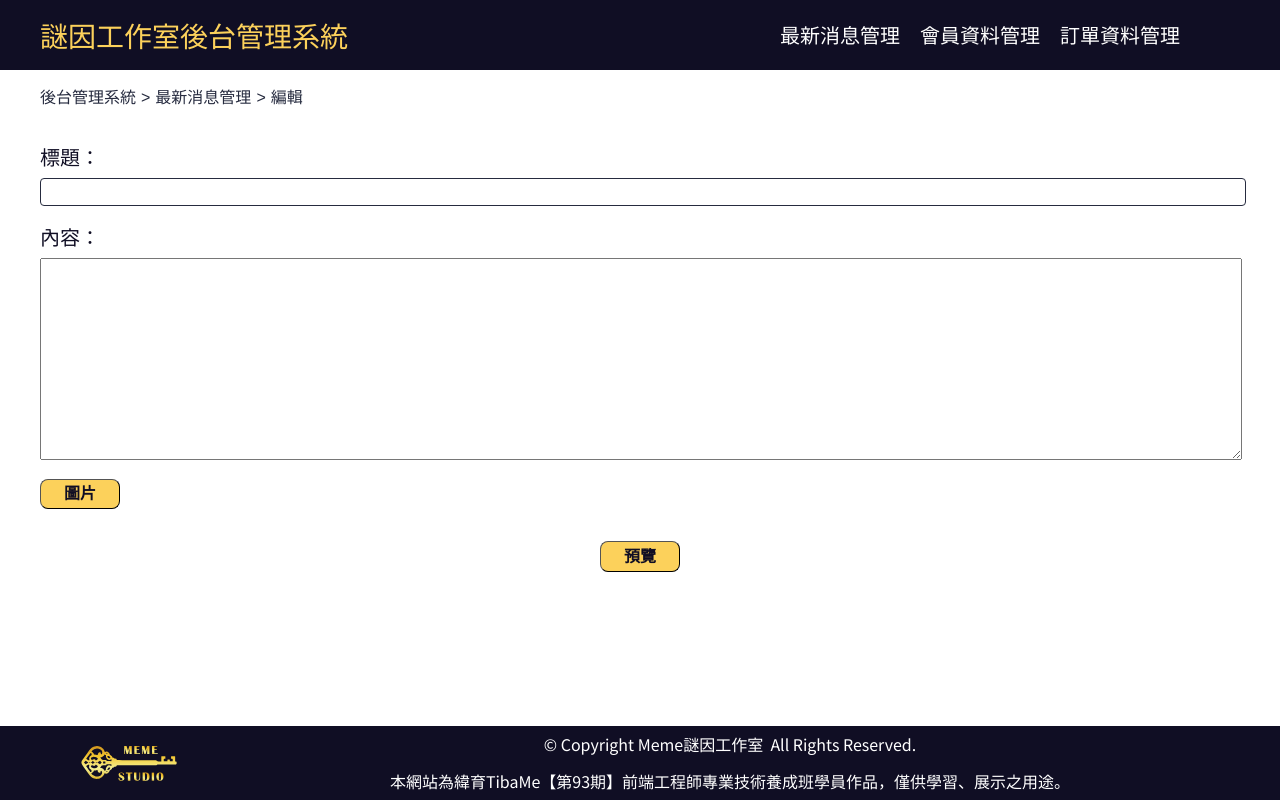
After one commit to phoebewang04/memeapple, a PHP site: page /backstage_news_edit.html in a window 1280 px wide. The commit adds this page. Run offline with PHP 8.4, Linux system fonts and the light colour scheme; some libraries are stand-ins or nearby versions.

Commit message:
最新消息第一版；ckeditor跑版無法處理，先用textarea

```diff
--- /dev/null
+++ b/backstage_news_edit.html
@@ -0,0 +1,105 @@
+<!DOCTYPE html>
+<html lang="en">
+<head>
+    <meta charset="UTF-8">
+    <meta name="viewport" content="width=device-width, initial-scale=1.0">
+    <link rel="preconnect" href="https://fonts.googleapis.com">
+    <link rel="preconnect" href="https://fonts.gstatic.com" crossorigin>
+    <link
+        href="https://fonts.googleapis.com/css2?family=Dancing+Script:wght@400..700&family=Noto+Sans+TC:wght@100..900&display=swap"
+        rel="stylesheet">
+    <script src="https://kit.fontawesome.com/f484a5c220.js" crossorigin="anonymous"></script>
+    <link rel="stylesheet" href="./src/assets/css/style.css">
+
+    <!-- ckeditor -->
+    <script src="https://cdn.ckeditor.com/ckeditor5/16.0.0/classic/ckeditor.js"></script>
+
+    <title>謎因工作室最新消息編輯</title>
+</head>
+<body class="backstage_body">
+    <header class="top backstage_header">
+        <a href="#"><h2 class="backstage_topic">謎因工作室後台管理系統</h2></a>
+        <i class="fa fa-bars" aria-hidden="true" onclick="showMenuBar()"></i>
+        <ul id="menuBar">
+            <li><a href="">最新消息管理</a></li>
+            <li><a href="">會員資料管理</a></li>
+            <li><a href="">訂單資料管理</a></li>
+        </ul>
+    </header>
+
+    <main class="backstage_main">
+        <div class="wrapper backstage_wrapper">
+            <div class="backstage_selection">
+                <nav class="backstage_breadcrumb">
+                    <ul>
+                        <li><a href="#">後台管理系統</a></li>
+                        <li>&gt;</li>
+                        <li><a href="#">最新消息管理</a></li>
+                        <li>&gt;</li>
+                        <li><a href="#">編輯</a></li>
+                    </ul>
+                </nav>
+            </div>
+            <div class="backstage_page_content">
+                <div class="backstage_news_editor">
+                    <h2>標題：</h2>
+                    <input class="backstage_title_input" type="text">
+                    <h2>內容：</h2>
+                    <!-- ckeditor -->
+                    <!-- <div id="editor">This is some sample content.</div>
+                    <script>
+                            ClassicEditor
+                                    .create(document.querySelector(
+                                            '#editor'))
+                                    .then(editor=>{
+                                        console.log(editor);
+                                    })
+                                    .catch(error=>{
+                                        console.error(error);
+                                    });
+                    </script> -->
+
+                    <!-- textarea -->
+                    <div>
+                        <textarea name="" id=""></textarea>
+                    </div>
+                    <br>
+                    <button class="btn backstage_button">圖片</button>
+                </div>
+                <div class="backstage_panel">
+                    <!-- click this button to show div id="backstage_news_preview" -->
+                    <button class="btn backstage_button" id="button_preview">預覽</button>
+                </div>
+                <!-- 預覽，應該要改用popup -->
+                <div class="backstage_news_preview" id="backstage_news_preview" style="display: none;">
+                    <div class="test"></div>
+                    <div class="backstage_panel">
+                        <button class="btn backstage_button">儲存</button>
+                    </div>
+                </div>
+            </div>
+        </div>
+    </main>
+
+    <footer>
+
+        <div class="bottom backstage_footer">
+
+            <div>
+                <img src="./img/memelogo.svg" alt="">
+            </div>
+
+
+            <div class="bm_text">
+                <p>© Copyright Meme謎因工作室&nbsp;&nbsp;All Rights Reserved.</p>
+                <p>本網站為緯育TibaMe【第93期】前端工程師專業技術養成班學員作品，僅供學習、展示之用途。</p>
+            </div>
+
+        </div>
+
+    </footer>
+
+
+
+</body>
+</html>
--- a/src/assets/css/style.css
+++ b/src/assets/css/style.css
@@ -50,7 +51,6 @@ a {
 }
 
 .wrapper {
-  max-width: 1200px;
   width: 100%;
 }
 
@@ -503,6 +503,8 @@ i.fa-dollar-sign {
 
 .backstage_wrapper {
   margin: 0 auto;
+  width: 100%;
+  max-width: 1200px;
 }
 
 .backstage_footer {
@@ -518,7 +520,7 @@ i.fa-dollar-sign {
 }
 
 .backstage_selection {
-  height: 200px;
+  max-height: 200px;
   display: flex;
   flex-direction: column;
   justify-content: space-around;
@@ -585,7 +587,11 @@ i.fa-dollar-sign {
 }
 
 .backstage_panel {
-  padding-top: 20px;
+  padding: 20px 0;
+  width: calc(50% + 40px);
+  align-self: flex-end;
+  display: flex;
+  justify-content: space-between;
 }
 
 .backstage_tablezone {
@@ -596,6 +602,18 @@ i.fa-dollar-sign {
 
 .backstage_button {
   height: 30.8px;
+  position: static;
+  margin: 0;
+  border-width: 0.8px;
+  font-size: 16px;
+  width: 80px;
+}
+.backstage_button:active {
+  background-color: #FFE8BB;
+}
+
+.backstage_button:hover {
+  border-width: 2px;
 }
 
 .backstage_table {
@@ -1732,4 +1789,52 @@ button:hover {
   cursor: pointer;
 }
 
+.backstage_page_content {
+  display: flex;
+  flex-direction: column;
+}
+
+.backstage_news_editor {
+  margin-top: 20px;
+  height: calc(100% - 250px);
+  padding-bottom: 12px;
+}
+.backstage_news_editor h2 {
+  color: #100E24;
+  font-size: 20px;
+  padding-top: 12px;
+}
+.backstage_news_editor textarea {
+  width: 100%;
+  height: 200px;
+}
+
+.backstage_title_input {
+  font-size: 16px;
+  padding-left: 4px;
+  line-height: 1.6;
+  border-radius: 4px;
+  width: 100%;
+  margin-right: 35px;
+  border: 1px solid #262B3F;
+}
+.backstage_title_input:focus {
+  outline: 1px solid #262B3F;
+  box-shadow: 0px 0px 1.2px 0px inset #262B3F;
+}
+
+.backstage_news_preview {
+  width: 100%;
+  flex-direction: column;
+}
+.backstage_news_preview .backstage_panel {
+  margin-left: auto;
+}
+
+.test {
+  width: 100%;
+  background-color: aqua;
+  height: 675px;
+}
+
 /*# sourceMappingURL=style.css.map */
--- a/src/assets/sass/basic/_font.scss
+++ b/src/assets/sass/basic/_font.scss
@@ -1,22 +1,10 @@
 // @include google-font( 'Noto Sans TC' );
-<<<<<<< HEAD
-=======
-<<<<<<< HEAD
-$fontsize: (
-    "h1": 54px,
-    "h2": 28px,
-    "h3": 24px,
-    "h4": 20px,
-    "p": 18px
-=======
->>>>>>> 21ae6111107f7e38bf7a410b1bdd0d9ce3169538
 $fontsize:(
     "h1":  54px,
     "h2":  28px,
     "h3":  24px,
     "h4":  20px,
     "p":   18px
->>>>>>> afdf37385858532de6cbc971b535675229bc1f7b
 );
 
 $lineheight: (
--- a/src/assets/sass/page/_backstage.scss
+++ b/src/assets/sass/page/_backstage.scss
@@ -30,6 +30,8 @@
 
 .backstage_wrapper{
     margin: 0 auto;
+    width: 100%;
+    max-width: 1200px;
     // border: 1px solid map-get($colors, darkblue );
 }
 
@@ -49,7 +51,7 @@
 
 .backstage_selection{
     // background-color: green;
-    height: 200px;
+    max-height: 200px;
     display: flex;
     flex-direction: column;
     justify-content: space-around;
@@ -128,7 +130,7 @@
 
 .backstage_panel{
     // background-color: red;
-    padding-top: 20px;
+    padding: 20px 0;
     width: calc(50% + 40px);
     align-self: flex-end;
 
--- /dev/null
+++ b/src/assets/sass/page/_bnewsedit.scss
@@ -0,0 +1,52 @@
+.backstage_page_content{
+    display: flex;
+    flex-direction: column;
+}
+
+.backstage_news_editor{
+    // background-color: aqua;
+    margin-top: 20px;
+    height: calc(100% - 250px);
+    padding-bottom: 12px;
+
+    & h2{
+        color: map-get($colors, darkblue );
+        font-size: 20px;
+        padding-top: 12px;
+    }
+
+    & textarea{
+        width: 100%;
+        height: 200px;
+    }
+}
+
+.backstage_title_input{
+    font-size: 16px;
+    padding-left: 4px;
+    line-height: 1.6;
+    border-radius: 4px;
+    width: 100%;
+    margin-right: 35px;
+    border: 1px solid map-get($colors, lightblue );
+
+    &:focus{
+        outline: 1px solid map-get($colors, lightblue );
+        box-shadow: 0px 0px 1.2px 0px inset map-get($colors, lightblue );
+    }
+}
+
+.backstage_news_preview{
+    width: 100%;
+    flex-direction: column;
+
+    & .backstage_panel{
+        margin-left: auto;
+    }
+}
+
+.test{
+    width: 100%;
+    background-color: aqua;
+    height: 675px;
+}
--- a/src/assets/sass/style.scss
+++ b/src/assets/sass/style.scss
@@ -23,3 +23,4 @@
 @import 'page/orderinfrom';
 @import 'page/pay';
 @import 'page/preorder';
+@import 'page/bnewsedit';
```
Also changed, not shown: other parts of src/assets/css/style.css (+41 -1 lines), 1 other file.
